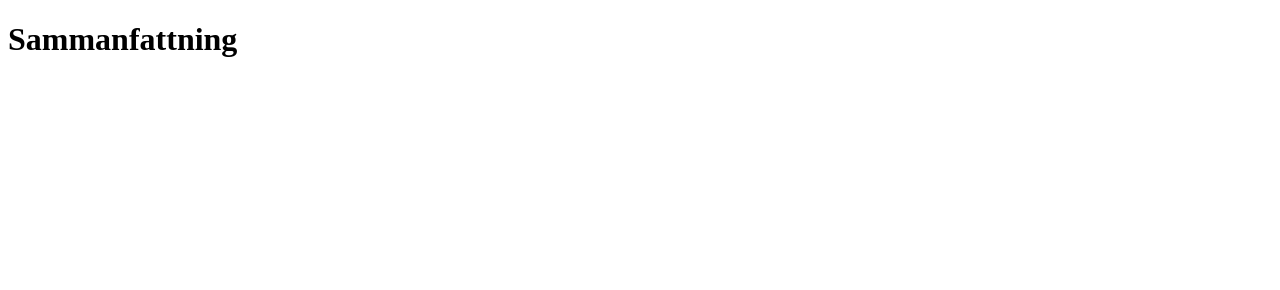
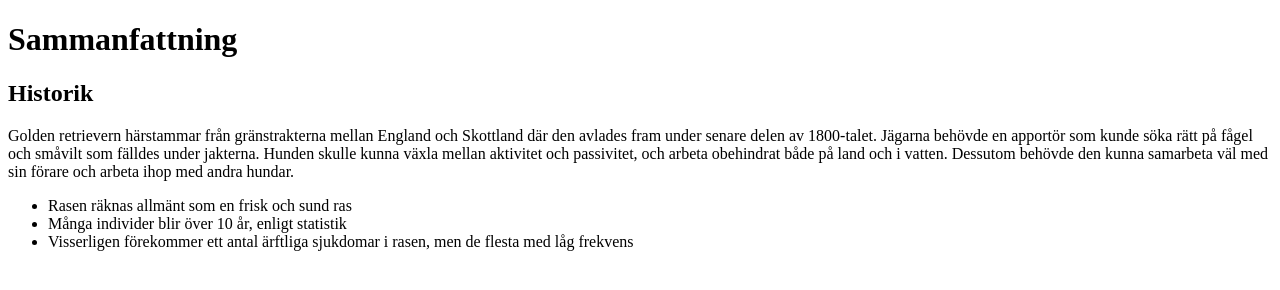
Before and after one commit to williammeijer/sammanfattning, a plain HTML site: page index.html in a window 1280 px wide. Drawn offline with Linux system fonts and the light colour scheme.

Commit message:
added some more text content

```diff
--- a/index.html
+++ b/index.html
@@ -6,6 +6,13 @@
 </head>
 <body>
     <h1>Sammanfattning</h1>
+    <h2>Historik</h2>
+    <p>Golden retrievern härstammar från gränstrakterna mellan England och Skottland där den avlades fram under senare delen av 1800-talet. Jägarna behövde en apportör som kunde söka rätt på fågel och småvilt som fälldes under jakterna. Hunden skulle kunna växla mellan aktivitet och passivitet, och arbeta obehindrat både på land och i vatten. Dessutom behövde den kunna samarbeta väl med sin förare och arbeta ihop med andra hundar.</p>
 
+    <ul>
+<li>Rasen räknas allmänt som en frisk och sund ras</li>
+<li>Många individer blir över 10 år, enligt statistik</li>
+<li>Visserligen förekommer ett antal ärftliga sjukdomar i rasen, men de flesta med låg frekvens</li>
+</ul>
 </body>
 </html>
```
